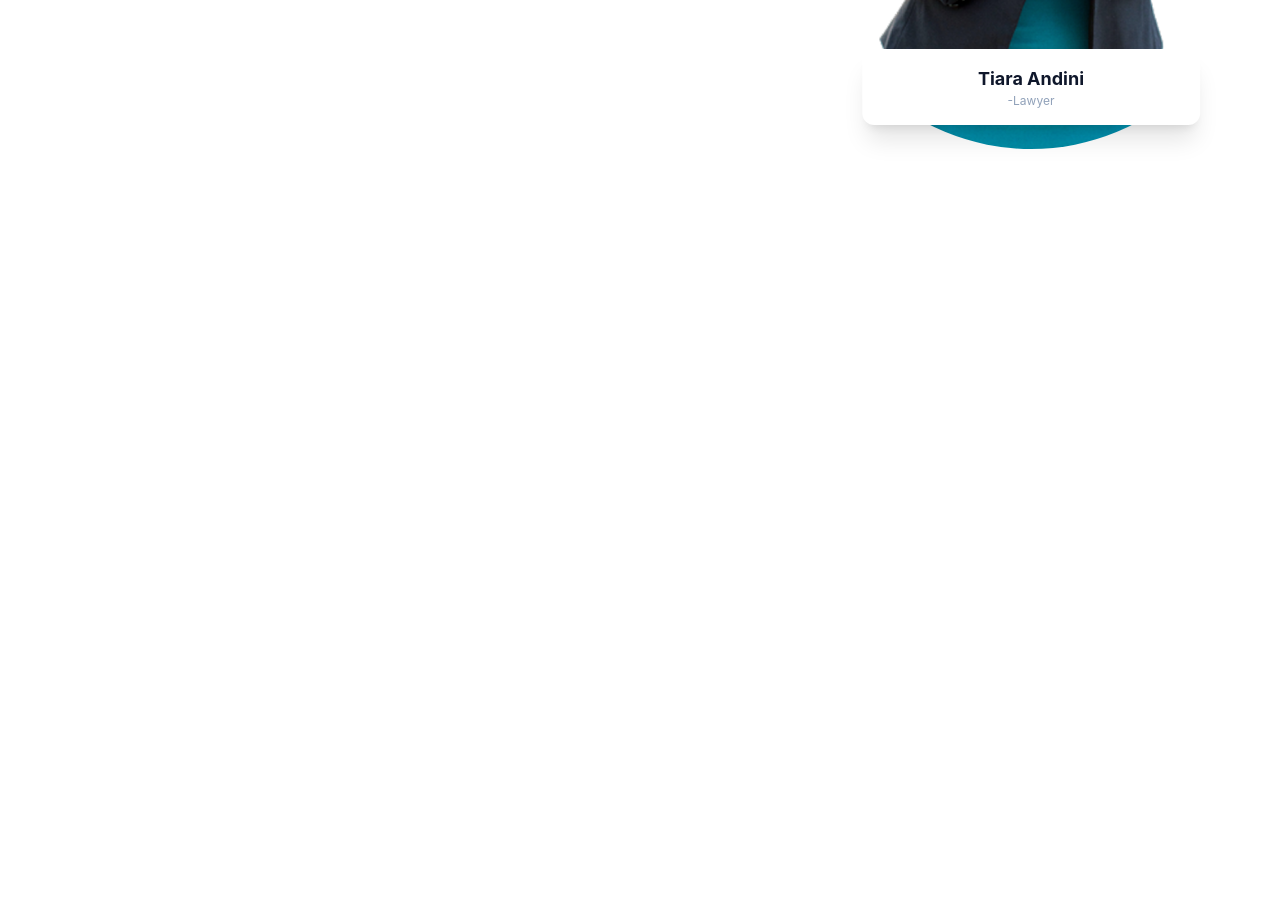
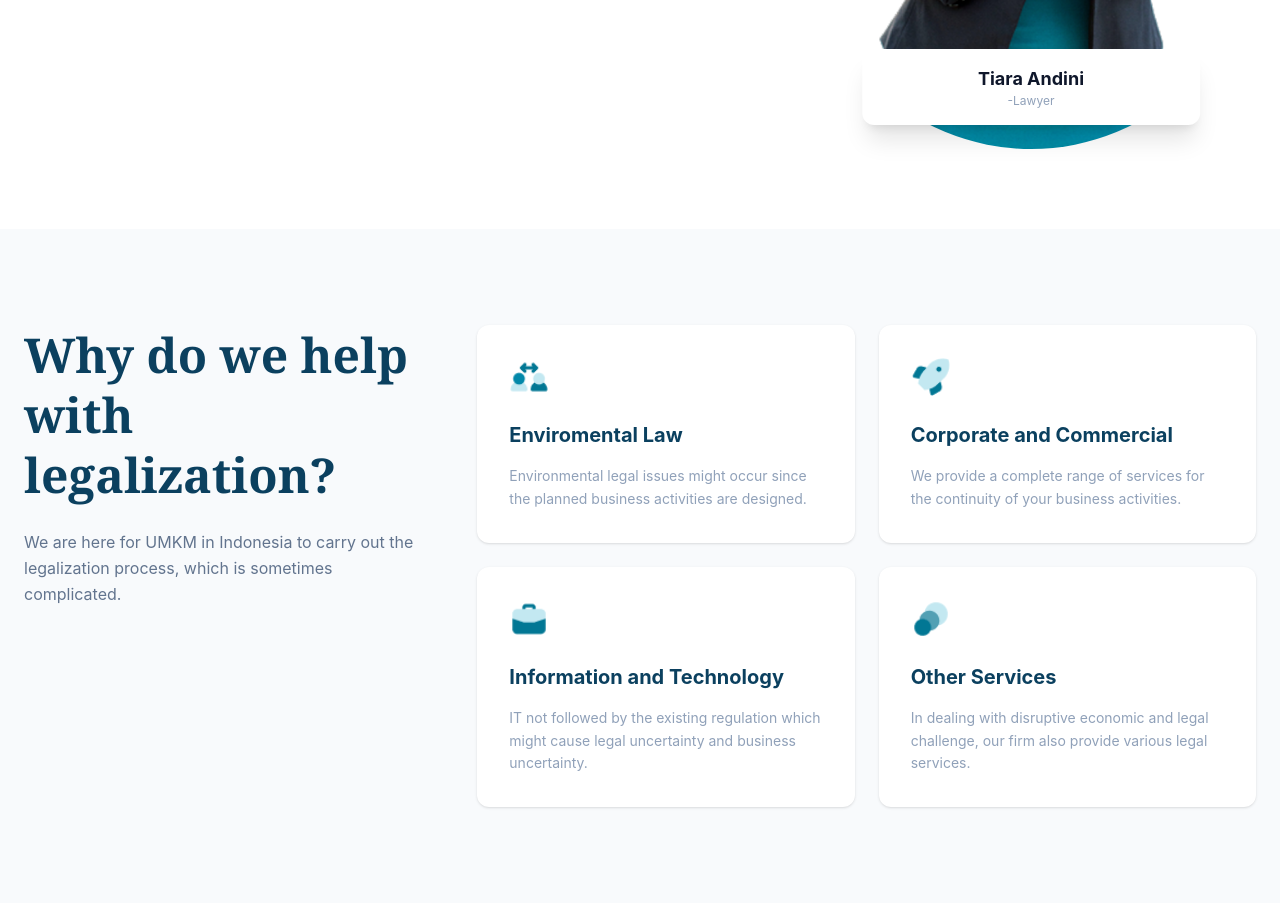
Before and after one commit to Ilyos11/Tailwind-8-, a website: page index.html in a window 1280 px wide. Shown: the part 793-1696 px from the top of the page. Before the commit the page ends 1022 px from the top, so only its background shows below. Drawn offline with nearby package versions, Linux system fonts and the light colour scheme; files that its build step writes are made by us from their sources.

Commit message:
Section 3

```diff
--- a/index.html
+++ b/index.html
@@ -97,6 +97,72 @@
 </section>
 
 
+<!-- Section 3 -->
+<section class="bg-[#F8FAFC] py-16 md:py-24 px-6">
+  <div class="container mx-auto flex flex-col md:flex-row items-start gap-16">
+
+
+    <div class="w-full md:w-1/3">
+      <h2 class="text-4xl md:text-5xl font-serif font-bold text-[#0B405F] leading-tight mb-6">
+        Why do we help with legalization?
+      </h2>
+      <p class="text-slate-500 leading-relaxed">
+        We are here for UMKM in Indonesia to carry out the legalization process, which is sometimes complicated.
+      </p>
+    </div>
+
+
+    <div class="w-full md:w-2/3 grid grid-cols-1 md:grid-cols-2 gap-6">
+
+
+      <div class="bg-white p-8 rounded-xl shadow-sm hover:shadow-md transition-shadow">
+        <div class="mb-6">
+          <img src="User Arrows.png" alt="Icon" class="w-10 h-10">
+        </div>
+        <h3 class="text-xl font-bold text-[#0B405F] mb-4">Enviromental Law</h3>
+        <p class="text-sm text-slate-400 leading-relaxed">
+          Environmental legal issues might occur since the planned business activities are designed.
+        </p>
+      </div>
+
+
+      <div class="bg-white p-8 rounded-xl shadow-sm hover:shadow-md transition-shadow">
+        <div class="mb-6">
+          <img src="Rocket.png" alt="Icon" class="w-10 h-10">
+        </div>
+        <h3 class="text-xl font-bold text-[#0B405F] mb-4">Corporate and Commercial</h3>
+        <p class="text-sm text-slate-400 leading-relaxed">
+          We provide a complete range of services for the continuity of your business activities.
+        </p>
+      </div>
+
+
+      <div class="bg-white p-8 rounded-xl shadow-sm hover:shadow-md transition-shadow">
+        <div class="mb-6">
+          <img src="Bag.png" alt="Icon" class="w-10 h-10">
+        </div>
+        <h3 class="text-xl font-bold text-[#0B405F] mb-4">Information and Technology</h3>
+        <p class="text-sm text-slate-400 leading-relaxed">
+          IT not followed by the existing regulation which might cause legal uncertainty and business uncertainty.
+        </p>
+      </div>
+
+
+      <div class="bg-white p-8 rounded-xl shadow-sm hover:shadow-md transition-shadow">
+        <div class="mb-6">
+          <img src="Circle Layer.png" alt="Icon" class="w-10 h-10">
+        </div>
+        <h3 class="text-xl font-bold text-[#0B405F] mb-4">Other Services</h3>
+        <p class="text-sm text-slate-400 leading-relaxed">
+          In dealing with disruptive economic and legal challenge, our firm also provide various legal services.
+        </p>
+      </div>
+
+    </div>
+  </div>
+</section>
+
+
 
 </body>
 </html>
```
Also changed, not shown: Bag.png (added), Circle Layer.png (added), Rocket.png (added), User Arrows.png (added).
